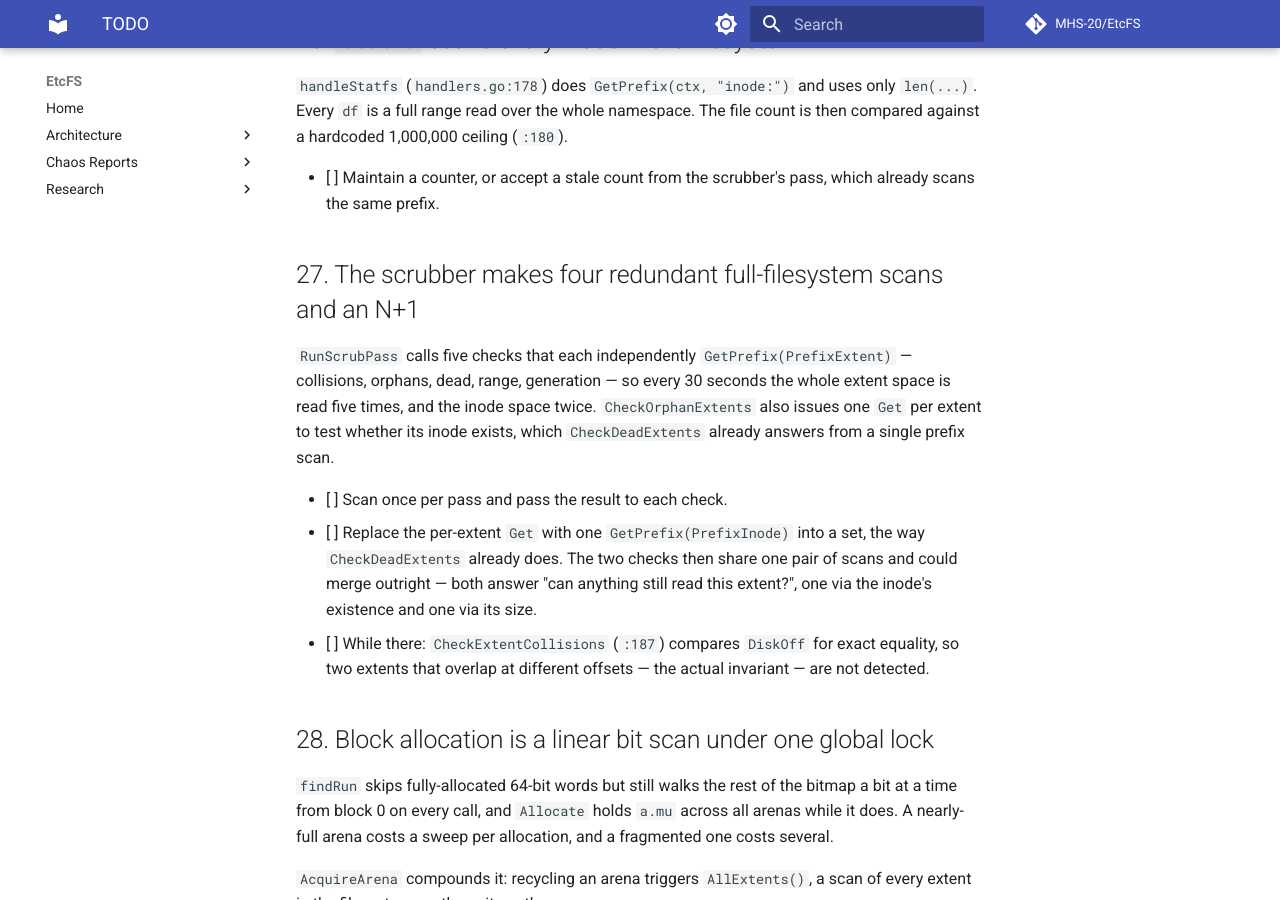
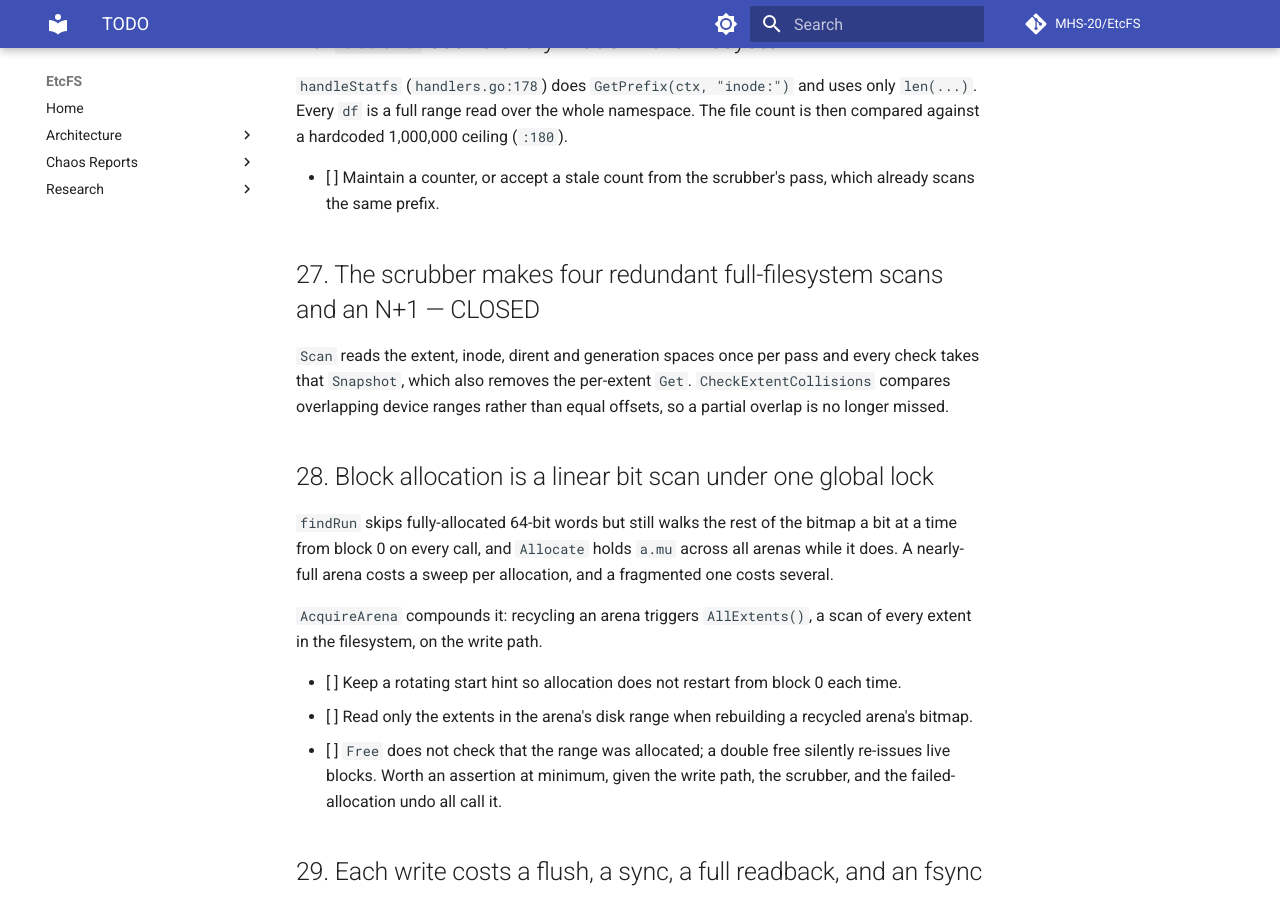
Before and after one commit to MHS-20/EtcFS, an MkDocs documentation site: the page built from docs/TODO.md, in a window 1280 px wide and 900 px high, scrolled down 5554 px. Built offline with MkDocs 1.6.1 and Material for MkDocs 9.7.7, drawn with Linux system fonts in a browser that asks for light colours; comment, search, counter and statistics services are not loaded.

Commit message:
perf(scrub): read the key space once per pass and shared it between the checks

```diff
--- a/docs/TODO.md
+++ b/docs/TODO.md
@@ -200,22 +200,12 @@ count is then compared against a hardcoded 1,000,000 ceiling (`:180`).
 - [ ] Maintain a counter, or accept a stale count from the scrubber's pass,
       which already scans the same prefix.
 
-## 27. The scrubber makes four redundant full-filesystem scans and an N+1
+## 27. The scrubber makes four redundant full-filesystem scans and an N+1 — CLOSED
 
-`RunScrubPass` calls five checks that each independently `GetPrefix(PrefixExtent)`
-— collisions, orphans, dead, range, generation — so every 30 seconds the whole
-extent space is read five times, and the inode space twice. `CheckOrphanExtents`
-also issues one `Get` per extent to test whether its inode exists, which
-`CheckDeadExtents` already answers from a single prefix scan.
-
-- [ ] Scan once per pass and pass the result to each check.
-- [ ] Replace the per-extent `Get` with one `GetPrefix(PrefixInode)` into a set,
-      the way `CheckDeadExtents` already does. The two checks then share one
-      pair of scans and could merge outright — both answer "can anything still
-      read this extent?", one via the inode's existence and one via its size.
-- [ ] While there: `CheckExtentCollisions` (`:187`) compares `DiskOff` for exact
-      equality, so two extents that overlap at different offsets — the actual
-      invariant — are not detected.
+`Scan` reads the extent, inode, dirent and generation spaces once per pass and
+every check takes that `Snapshot`, which also removes the per-extent `Get`.
+`CheckExtentCollisions` compares overlapping device ranges rather than equal
+offsets, so a partial overlap is no longer missed.
 
 ## 28. Block allocation is a linear bit scan under one global lock
 
```
Also changed, not shown: docs/architecture/reliability/continuous-scrubber.md (+2 -2 lines), 3 other files.
